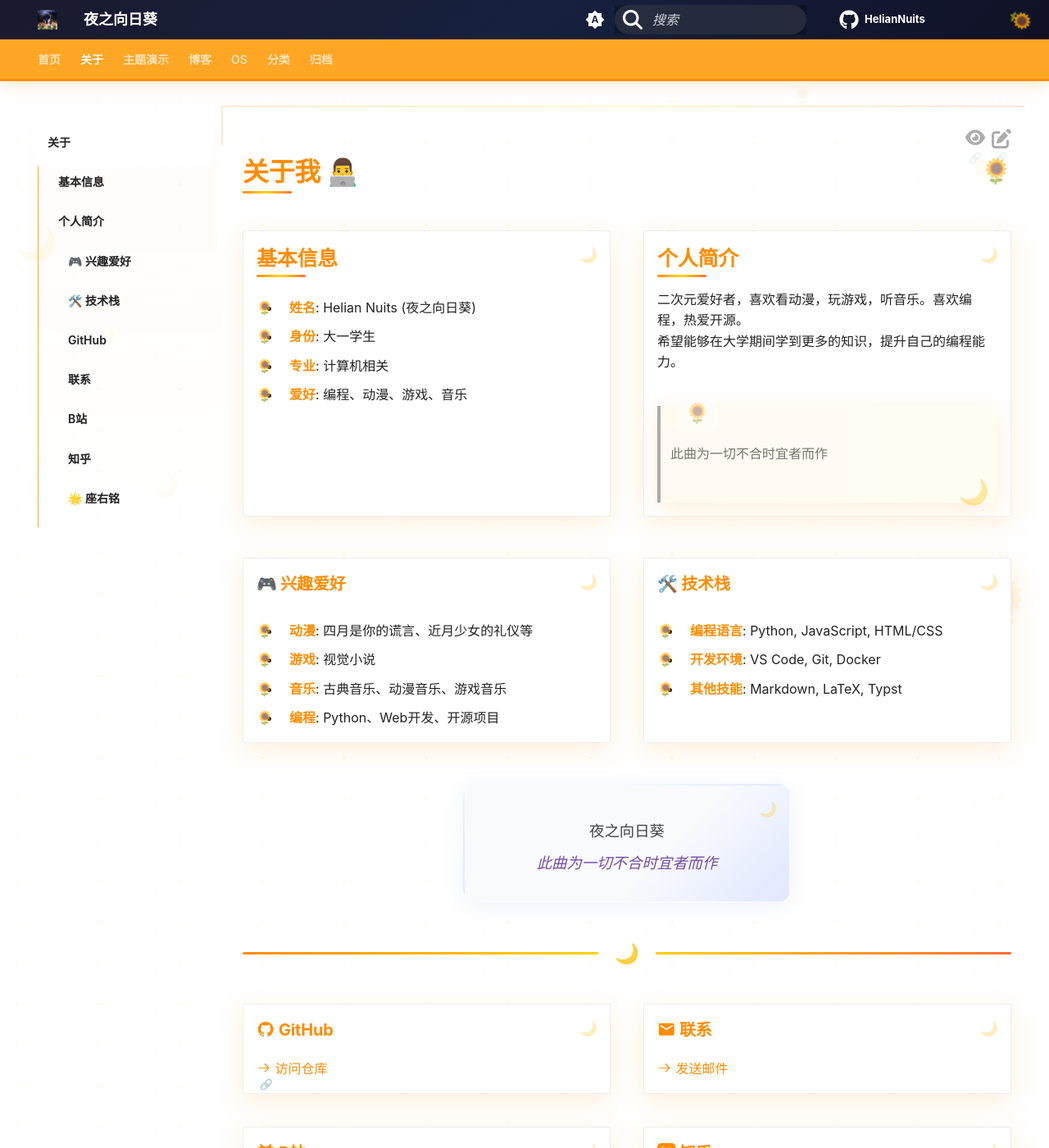
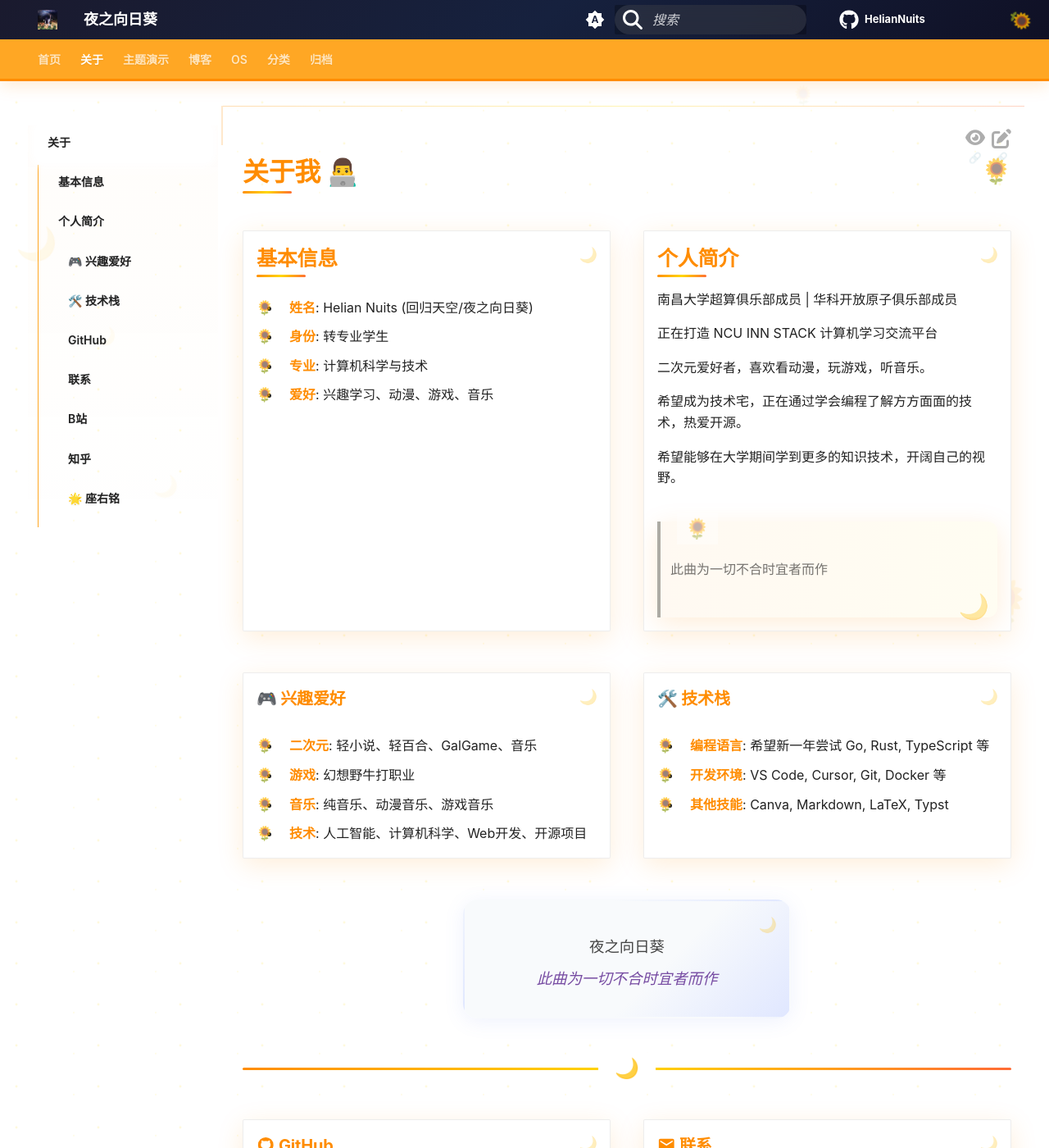
Before and after one commit to SXP-Simon/HelianNuits, an MkDocs documentation site: the page built from docs/about.md, in a window 1280 px wide and 1400 px high. Shown: the whole window at 82% size. Built offline with MkDocs 1.6.1 and Material for MkDocs 9.7.7, drawn with Linux system fonts in a browser that asks for light colours; some web fonts are replaced; comment, search, counter and statistics services are not loaded; some of the changed text lies outside the part shown.

Commit message:
[chore] 更新信息

```diff
--- a/docs/about.md
+++ b/docs/about.md
@@ -11,10 +11,13 @@ description: 了解 Helian Nuits
 
 ## 基本信息
 
-- **姓名**: Helian Nuits (夜之向日葵)
-- **身份**: 大一学生
-- **专业**: 计算机相关
-- **爱好**: 编程、动漫、游戏、音乐
+- **姓名**: Helian Nuits (回归天空/夜之向日葵)
+
+- **身份**: 转专业学生
+
+- **专业**: 计算机科学与技术
+
+- **爱好**: 兴趣学习、动漫、游戏、音乐
 
 </div>
 
@@ -22,8 +25,15 @@ description: 了解 Helian Nuits
 
 ## 个人简介
 
-二次元爱好者，喜欢看动漫，玩游戏，听音乐。喜欢编程，热爱开源。
-希望能够在大学期间学到更多的知识，提升自己的编程能力。
+南昌大学超算俱乐部成员 | 华科开放原子俱乐部成员
+
+正在打造 NCU INN STACK 计算机学习交流平台
+
+二次元爱好者，喜欢看动漫，玩游戏，听音乐。
+
+希望成为技术宅，正在通过学会编程了解方方面面的技术，热爱开源。
+
+希望能够在大学期间学到更多的知识技术，开阔自己的视野。
 
 > 此曲为一切不合时宜者而作
 
@@ -37,10 +47,10 @@ description: 了解 Helian Nuits
 
 ### 🎮 兴趣爱好
 
-- **动漫**: 四月是你的谎言、近月少女的礼仪等
-- **游戏**: 视觉小说
-- **音乐**: 古典音乐、动漫音乐、游戏音乐
-- **编程**: Python、Web开发、开源项目
+- **二次元**: 轻小说、轻百合、GalGame、音乐
+- **游戏**: 幻想野牛打职业
+- **音乐**: 纯音乐、动漫音乐、游戏音乐
+- **技术**: 人工智能、计算机科学、Web开发、开源项目
 
 </div>
 
@@ -48,9 +58,9 @@ description: 了解 Helian Nuits
 
 ### 🛠️ 技术栈
 
-- **编程语言**: Python, JavaScript, HTML/CSS
-- **开发环境**: VS Code, Git, Docker
-- **其他技能**: Markdown, LaTeX, Typst
+- **编程语言**: 希望新一年尝试 Go, Rust, TypeScript 等
+- **开发环境**: VS Code, Cursor, Git, Docker 等
+- **其他技能**: Canva, Markdown, LaTeX, Typst
 
 </div>
 
@@ -109,11 +119,18 @@ description: 了解 Helian Nuits
 
 ### 🌟 座右铭
 
-> 夜晚的向日葵，存在的理由又是什么呢？
-
-> 命中注定要朝向阳光生长，那夜晚的向日葵们，岂不是很辛苦？
-
-> 哈哈，总能忍过去。没有太阳，有一点点星光，一点点希望，活着，就足够了吧。
+> <p align="left"><em>
+>     何か成す者とは歩み続ける愚者である、成せぬ者とは歩めを止めた賢者である
+>     <br>
+>     成一事者，矢志不渝之愚者；毁一事者，停滞不前之贤者
+>     <br>
+>     Feats would await those who daftly enough never cease to forward,
+>     <br>
+>     folds always come around when you are wise enough to never attempt.
+> </em></p>
+> <p align="right">
+>     &mdash;&mdash;&mdash;《ロクでなし魔術講師と禁忌教典》
+> </p>
 
 </div>
 
```
Also changed, not shown: docs/index.md (+1 -1 lines).
